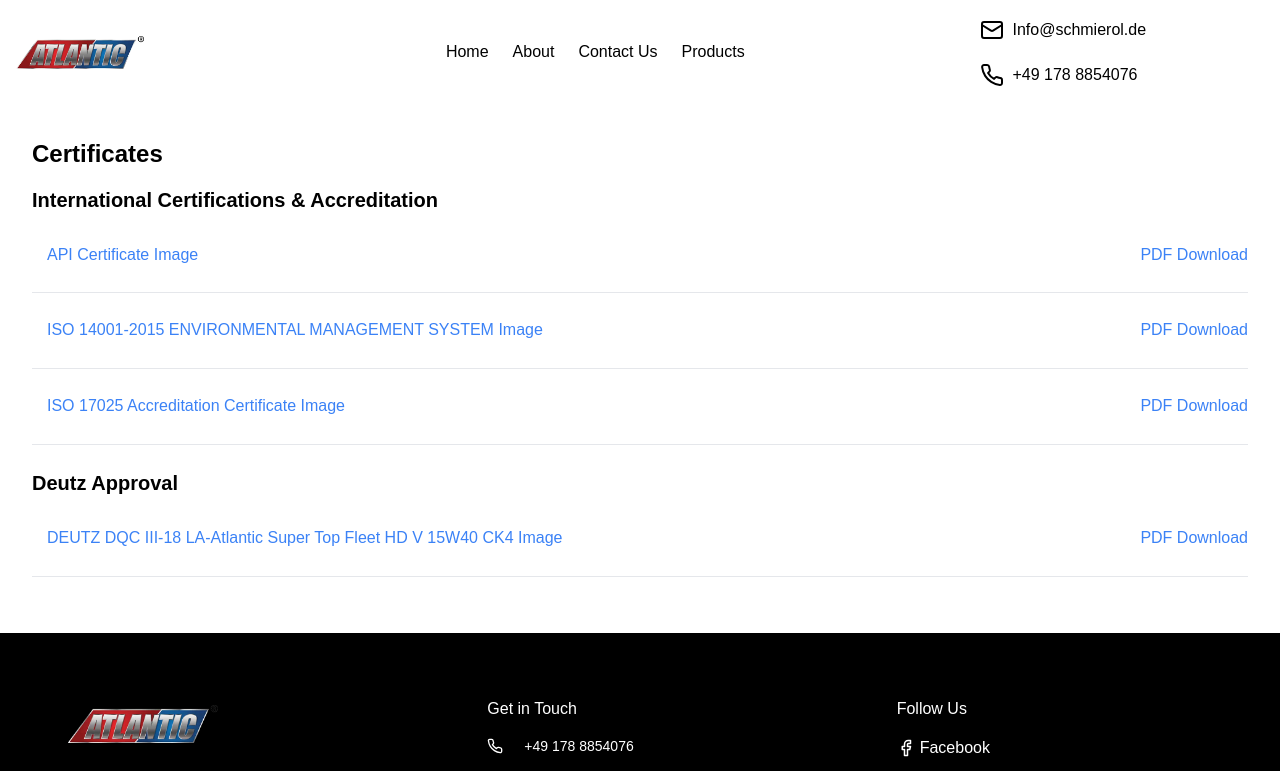
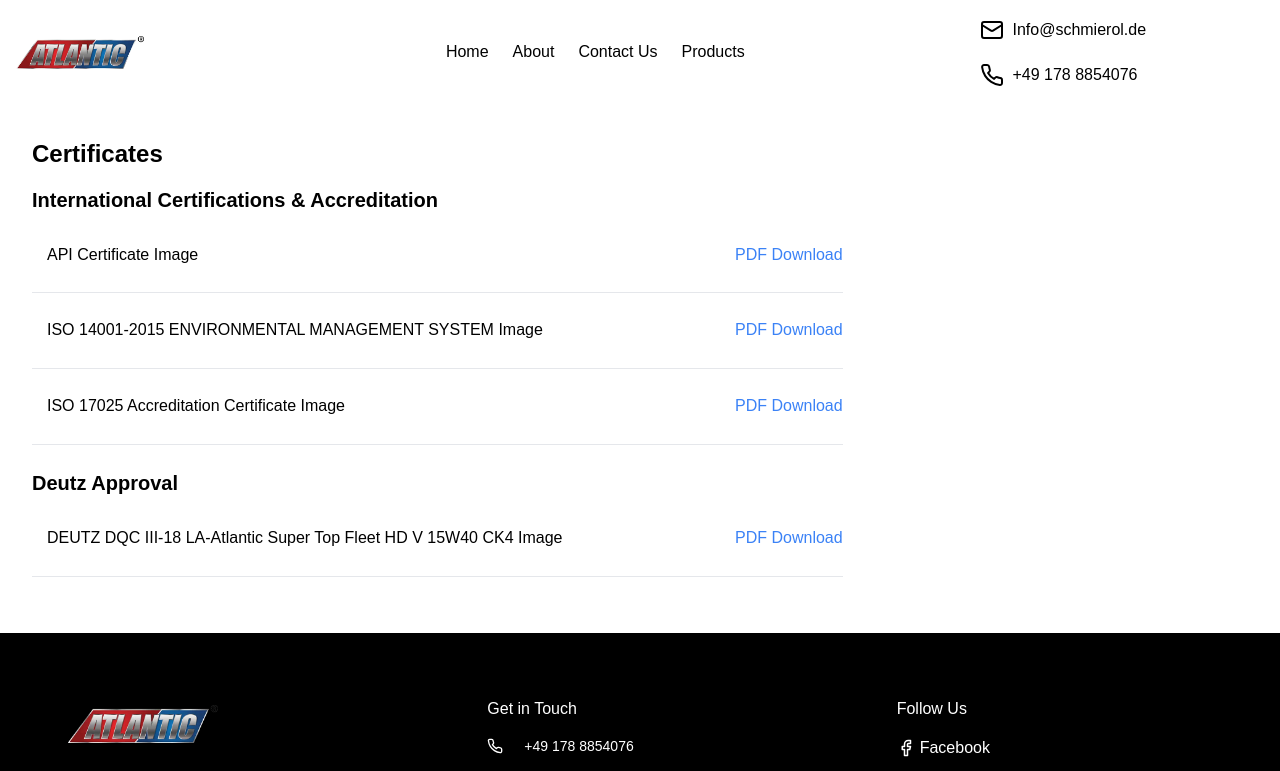
Before and after one commit to cooleo273/atlanticlubes, a React (Create React App) app: page /certificates in a window 1280 px wide. Shown: the top 771 px of the page. Built offline with nearby package versions, Linux system fonts and the light colour scheme; the HTML template or start-up script is replaced by a standard one.

Commit message:
(fix): adjust the certificate style

```diff
--- a/src/pages/Certificates/index.tsx
+++ b/src/pages/Certificates/index.tsx
@@ -33,10 +33,10 @@ const CertificatesPage: React.FC = () => {
             {certificates.map((category, index) => (
                 <div key={index} className="mb-6">
                     <h2 className="text-xl font-bold mb-3">{category.category}</h2>
-                    <ul className="space-y-2">
+                    <ul className="space-y-2 w-2/3">
                         {category.items.map((item, idx) => (
                             <li key={idx} className="flex items-center justify-between border-b pb-2">
-                                <button onClick={() => openModal(item)} className="text-blue-500 bg-white hover:text-white">
+                                <button onClick={() => openModal(item)} className="text-black bg-white hover:text-white hover:bg-black">
                                     {item.name} Image
                                 </button>
                                 <a href={item.pdfLink} download className="text-blue-500  hover:text-blue-700">
```
